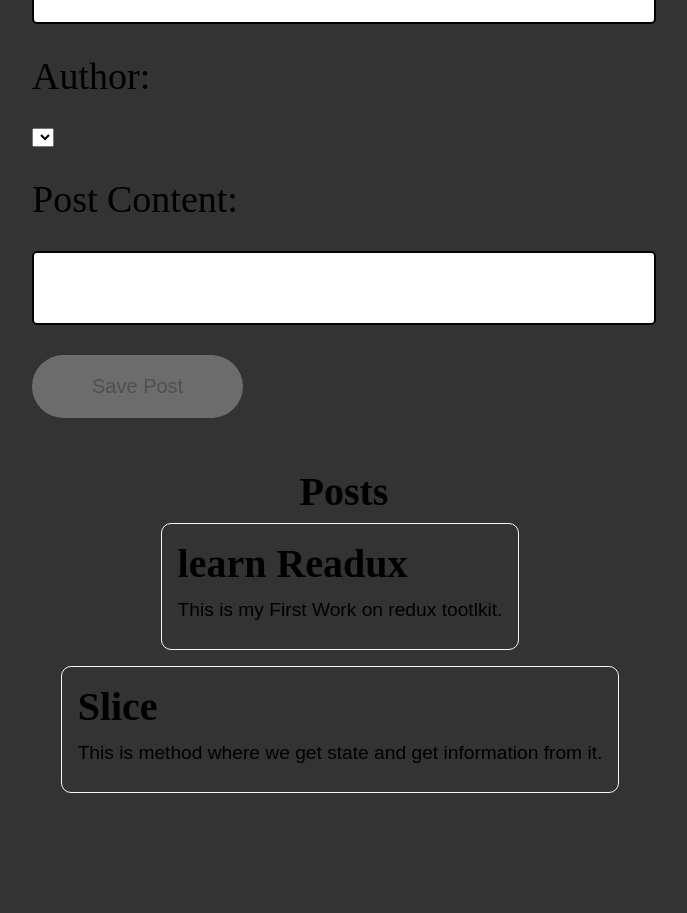
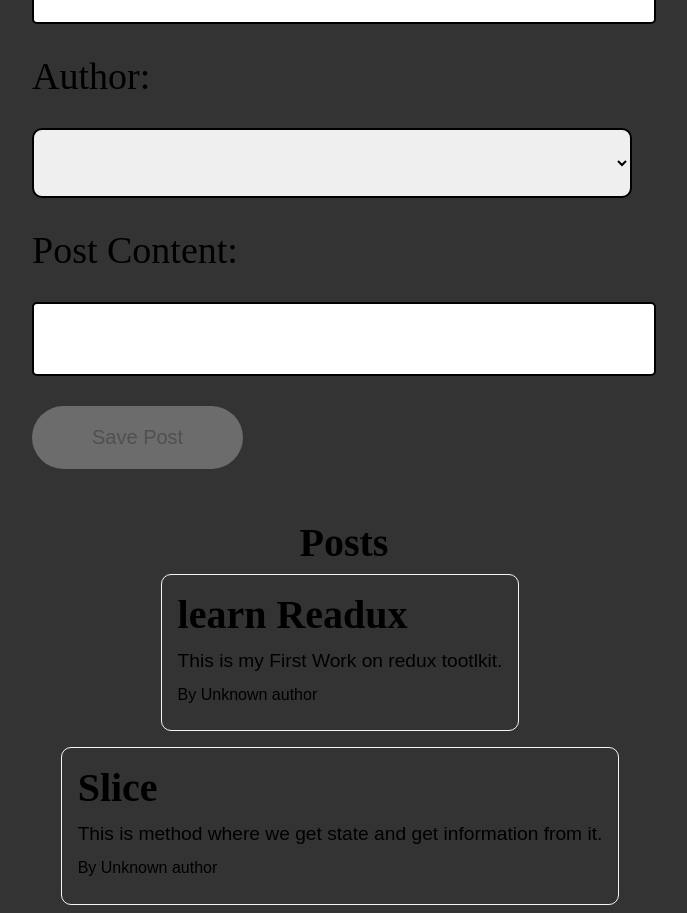
Before and after one commit to Nitinneyoo/redux, a React (Create React App) app: page / in a window 1280 px wide. Shown: the part 440-1353 px from the top of the page, without its empty margins (296-983 px from the left). Before the commit the page ends 1241 px from the top, so only its background shows below. Built offline with nearby package versions, Linux system fonts and the light colour scheme.

Commit message:
Adding author name who created post

```diff
--- a/src/feature/posts/AddpostForm.css
+++ b/src/feature/posts/AddpostForm.css
@@ -30,6 +30,16 @@
     font-weight: 400;
 }
 
+.form select {
+    border: none;
+    width: 600px;
+    height: 70px;
+    padding-left: 20px;
+    border-radius: 10px;
+    font-size: 18px;
+    border: 2px solid;
+}
+
 .input {
     border: none;
     width: 600px;
--- a/src/feature/posts/AddpostForm.js
+++ b/src/feature/posts/AddpostForm.js
@@ -57,10 +57,12 @@
                         value={title}
                         onChange={onTitleChanged}
                     />
+
                     <label htmlFor='postAuthor'>Author:</label>
                     <select id='postAuthor' value={userId} onChange={onAuthorChanged}>
-                        <option value="usersOptions"></option>
+                        <option value=""></option>
                     </select>
+
                     <label htmlFor="postContent">Post Content:</label>
                     <input
                         className='input'
--- /dev/null
+++ b/src/feature/posts/postAuthor.js
@@ -0,0 +1,16 @@
+import { useSelector } from "react-redux";
+
+import { selectAllUsers } from "../users/usersSlice";
+
+
+
+const PostAuthor = (userId) => {
+    const users = useSelector(selectAllUsers)
+
+    const author = users.find(user => user.id === userId);
+    return (
+        <span>By {author ? author.name : "Unknown author"}</span>
+    )
+}
+
+export default PostAuthor
--- a/src/feature/posts/postsList.js
+++ b/src/feature/posts/postsList.js
@@ -1,6 +1,7 @@
 import React from "react"; // Import React if you'll use JSX
 import { useSelector } from "react-redux";
 import { selectAllPosts } from "./postsSlice";
+import PostAuthor from "./postAuthor";
 import './postList.css'
 
 const PostsList = () => {
@@ -12,6 +13,9 @@
             <div >
                 <h2>{post.title}</h2>
                 <p>{post.content.substring(0, 100)}</p>
+                <p className="postCredit">
+                    <PostAuthor userid={post.userId} />
+                </p>
             </div>
         </article>
     ));
--- a/src/index.css
+++ b/src/index.css
@@ -12,3 +12,8 @@
 html {
   scroll-behavior: smooth;
 }
+
+
+.postCredit {
+  font-size: 1rem;
+}
```
